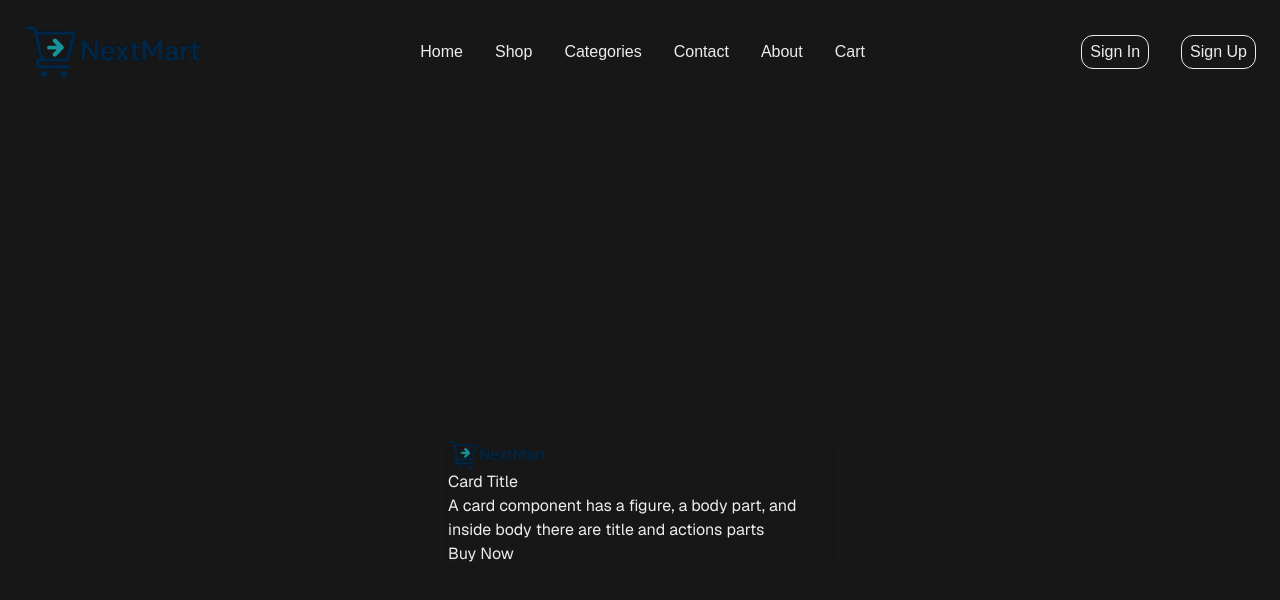
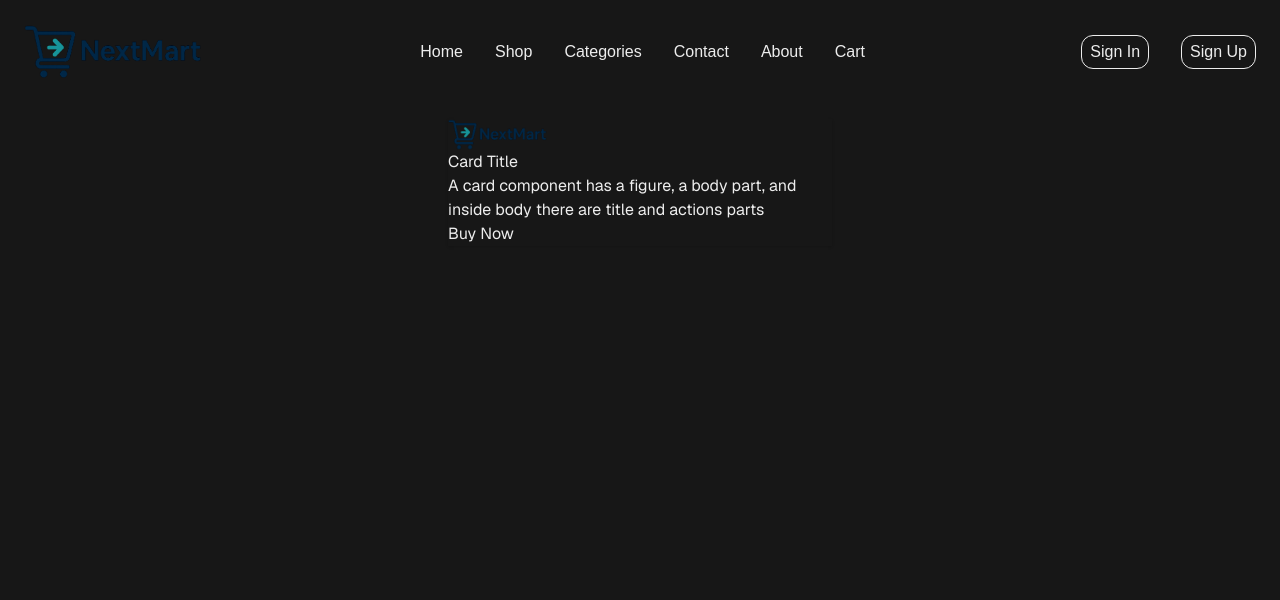
Before and after one commit to Camilo-Suarez98/next-mart, a Next.js app: page / in a window 1280 px wide. Shown: the top 600 px of the page. Built offline with nearby package versions, Linux system fonts and the light colour scheme.

Commit message:
change padding

```diff
--- a/src/app/page.tsx
+++ b/src/app/page.tsx
@@ -2,8 +2,8 @@ import Image from "next/image";
 
 export default function Home() {
   return (
-    <div className="font-sans grid grid-rows-[20px_1fr_20px] items-center justify-items-center min-h-screen p-8 pb-20 gap-16 sm:p-20">
-      <main className="flex flex-col gap-[32px] row-start-2 items-center sm:items-start">
+    <div className="font-sans flex items-center justify-center h-full p-8 pb-10 sm:p-4">
+      <main className="flex flex-col items-center sm:items-start">
         <div className="card bg-base-100 w-96 shadow-sm">
           <figure>
             <Image
```
